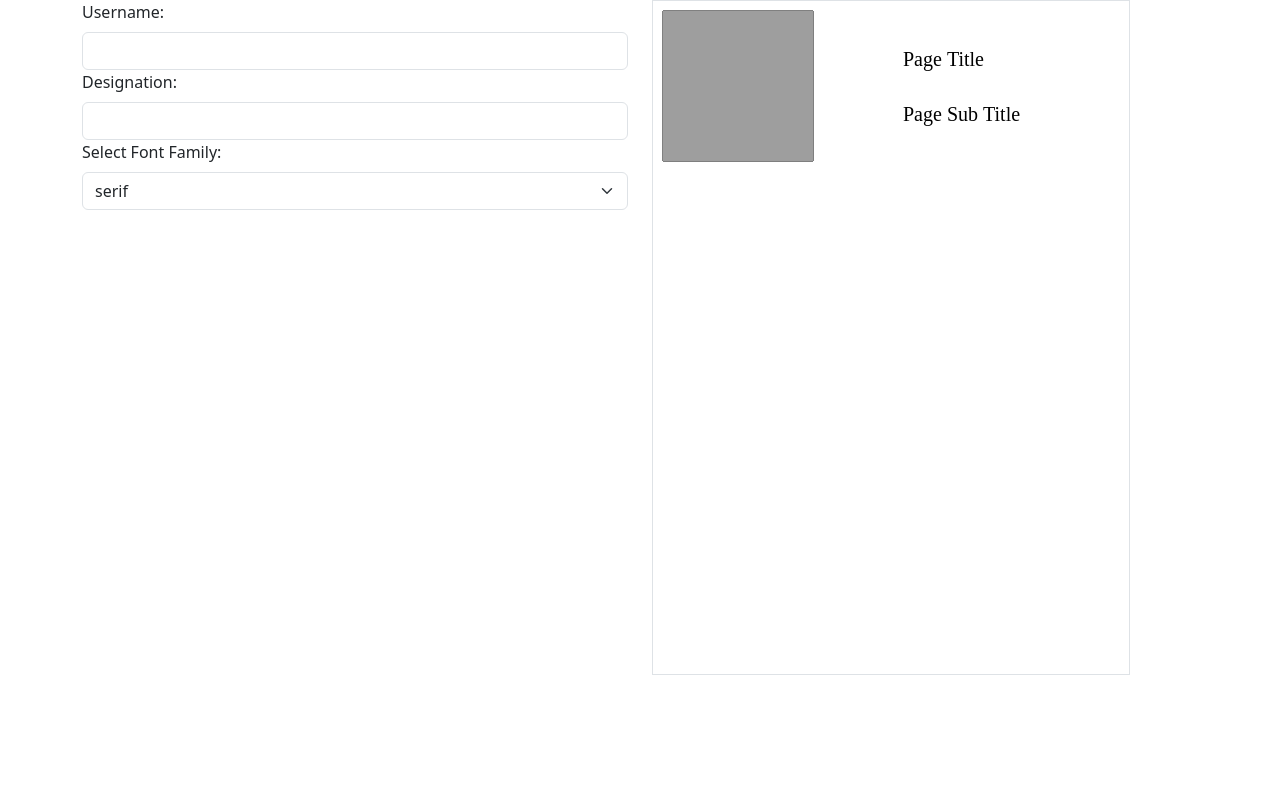
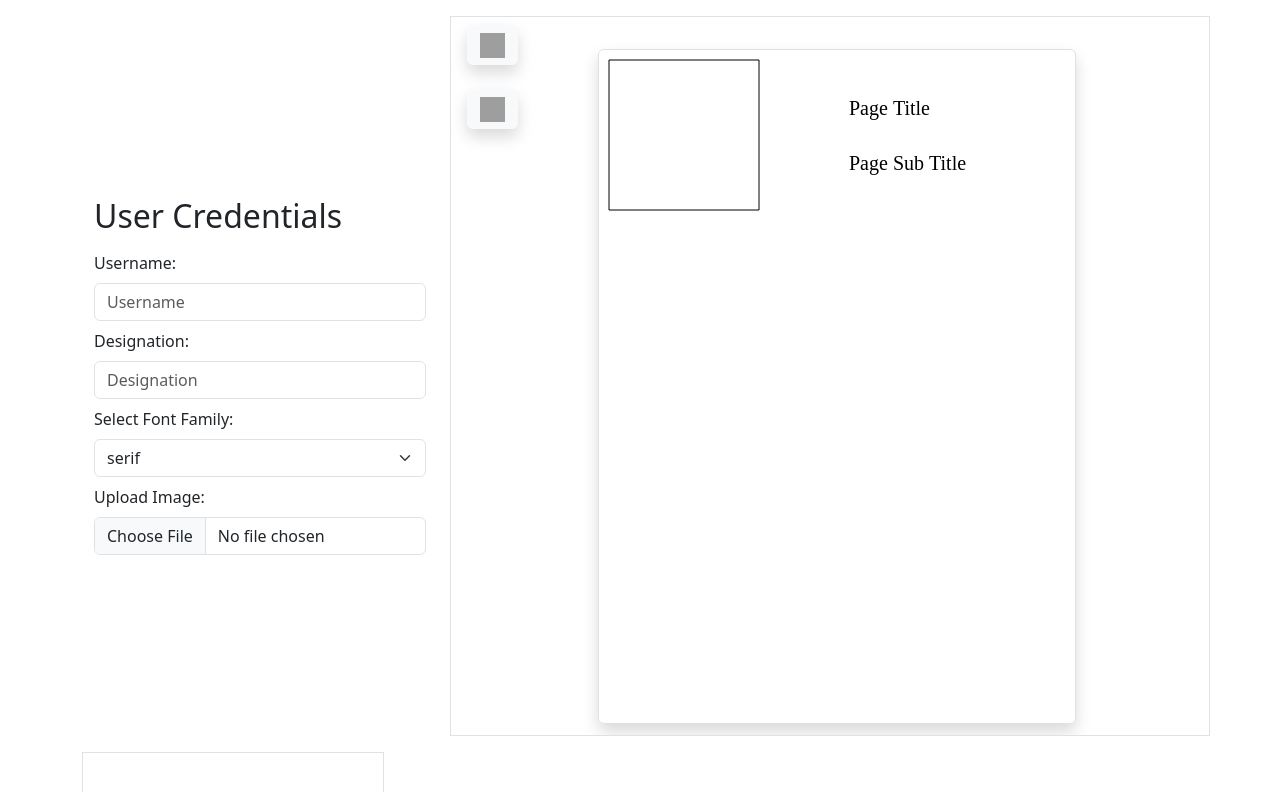
Before and after one commit to Denil0805/CanvaManipulation, an Angular app: page / in a window 1280 px wide. Shown: the top 792 px of the page. Built offline with nearby package versions, Linux system fonts and the light colour scheme; grey boxes are pictures that could not be loaded.

Commit message:
Uploading an Image

```diff
--- a/src/app/canva-board/canva-board.component.html
+++ b/src/app/canva-board/canva-board.component.html
@@ -1,19 +1,100 @@
 <div class="container">
-    <div class="row">
-      <div class="col-md-6">
-        <div class="form">
-          <label for="username" class="form-label">Username:</label>
-          <input type="text" id="username" class="form-control" (input)="updateCanvas()">
-          <label for="designation" class="form-label">Designation:</label>
-          <input type="text" id="designation" class="form-control" (input)="updateCanvas()">
-          <label for="fontSelect" class="form-label">Select Font Family:</label>
-          <select id="fontSelect" class="form-select" [(ngModel)]="selectedFont" (change)="updateCanvas()">
-            <option *ngFor="let font of fonts" [value]="font">{{ font }}</option>
-          </select>
+  <div class="row my-3 align-items-center">
+    <div class="col-md-4 p-4">
+      <h2>User Credentials</h2>
+      <div class="form">
+        <label for="username" class="form-label mt-2">Username:</label>
+        <input
+          type="text"
+          id="username"
+          class="form-control"
+          (input)="updateCanvas()"
+          placeholder="Username"
+        />
+        <label for="designation" class="form-label mt-2">Designation:</label>
+        <input
+          type="text"
+          id="designation"
+          class="form-control"
+          (input)="updateCanvas()"
+          placeholder="Designation"
+        />
+        <label for="fontSelect" class="form-label mt-2"
+          >Select Font Family:</label
+        >
+        <select
+          id="fontSelect"
+          class="form-select"
+          [(ngModel)]="selectedFont"
+          (change)="updateCanvas()"
+        >
+          <option *ngFor="let font of fonts" [value]="font">{{ font }}</option>
+        </select>
+        <label for="imageUpload" class="form-label mt-2">Upload Image:</label>
+        <input
+          type="file"
+          id="imageUpload"
+          class="form-control"
+          (change)="handleImageUpload($event)"
+        />
+      </div>
+    </div>
+    <div
+      class="col-md-8 border d-flex justify-content-center p-3 position-relative overflow-scroll"
+      style="max-width: 80vw; height: 90vh"
+    >
+      <div
+        style="
+          display: flex;
+          position: absolute;
+          align-items: flex-start;
+          margin: 0;
+          top: 0;
+          left: 0;
+        "
+      >
+        <div
+          style="
+            display: flex;
+            flex-direction: column;
+            margin-right: 5rem;
+            margin-left: 1rem;
+            z-index: 5;
+          "
+        >
+          <p class="mt-2 btn btn-light shadow">
+            <img
+              class="zoomInAndOut"
+              src="./assets/zoom_in.png"
+              (click)="zoomIn()"
+              alt=""
+              height="25px"
+              width="25px"
+            />
+          </p>
+          <p class="mt-2 btn btn-light shadow">
+            <img
+              class="zoomInAndOut"
+              src="./assets/zoom_out.png"
+              (click)="zoomOut()"
+              alt=""
+              height="25px"
+              width="25px"
+            />
+          </p>
         </div>
-      </div>
-      <div class="col-md-6">
-        <canvas #canvas class="border" id="canvas"></canvas>
+        <div style="position: relative; margin-top: 2rem; z-index: 1">
+          <canvas
+            #canvas
+            class="border rounded shadow draggable-canvas"
+            id="canvas"
+            appDraggable
+          ></canvas>
+        </div>
       </div>
     </div>
   </div>
+  <div class="col-md-6">
+    <canvas #canvas class="border" id="canvas"></canvas>
+  </div>
+</div>
--- a/src/app/canva-board/canva-board.component.ts
+++ b/src/app/canva-board/canva-board.component.ts
@@ -22,6 +22,7 @@ export class CanvaBoardComponent {
   private minScale = 0.2;
   private maxScale = 2.0;
   private zoomSpeed = 0.1;
+  private zoomFactor = 0;
 
   selectedFont: string = "serif"; // Default font
 
@@ -69,15 +70,9 @@ export class CanvaBoardComponent {
   }
 
 
-  createBox(x: number, y: number, width: number, height: number) {
+  createBox(x: number, y: number, width: number, height: number) { x
     this.context?.rect(x, y, width, height);
     this.context?.stroke();
-    this.img.src = "https://images.unsplash.com/photo-1600647993560-11a92e039466?w=600&auto=format&fit=crop&q=60&ixlib=rb-4.0.3&ixid=M3wxMjA3fDB8MHxleHBsb3JlLWZlZWR8MTB8fHxlbnwwfHx8fHw%3D";
-
-    // Wait for the image to be fully loaded
-    this.img.onload = () => {
-      this.context?.drawImage(this.img, 10, 10, width, height);
-    };
   }
 
   createLine(context: any, x1: number, y1: number, x2: number, y2: number) {
@@ -102,6 +97,7 @@ export class CanvaBoardComponent {
   updateCanvas() {
     // Clear canvas
     this.context?.clearRect(0, 0, this.canvas.nativeElement.width, this.canvas.nativeElement.height);
+    this.context?.drawImage(this.img, 10, 10, 150, 150);
 
     // Get form input values
     this.username = (document.getElementById('username') as HTMLInputElement).value;
@@ -109,4 +105,35 @@ export class CanvaBoardComponent {
 
     this.setHeaderLayout();
   }
+  zoomIn() {
+    this.zoomFactor *= 1.2;
+    this.applyZoom();
+  }
+
+  zoomOut() {
+    this.zoomFactor /= 1.2;
+    this.applyZoom();
+  }
+
+  applyZoom() {
+    const canvas: HTMLCanvasElement = this.canvas.nativeElement;
+    canvas.style.transform = `scale(${this.zoomFactor})`;
+  }
+  handleImageUpload(event: any) {
+    const file = event.target.files[0];
+    if (file) {
+      if (file.type !== 'image/svg+xml') {
+        alert('Please select an SVG file.');
+        return;
+      }
+      const reader = new FileReader();
+      reader.onload = (e: any) => {
+        this.img.src = e.target.result;
+        this.img.onload = () => {
+          this.updateCanvas();
+        };
+      };
+      reader.readAsDataURL(file);
+    }
+  }
 }
```
